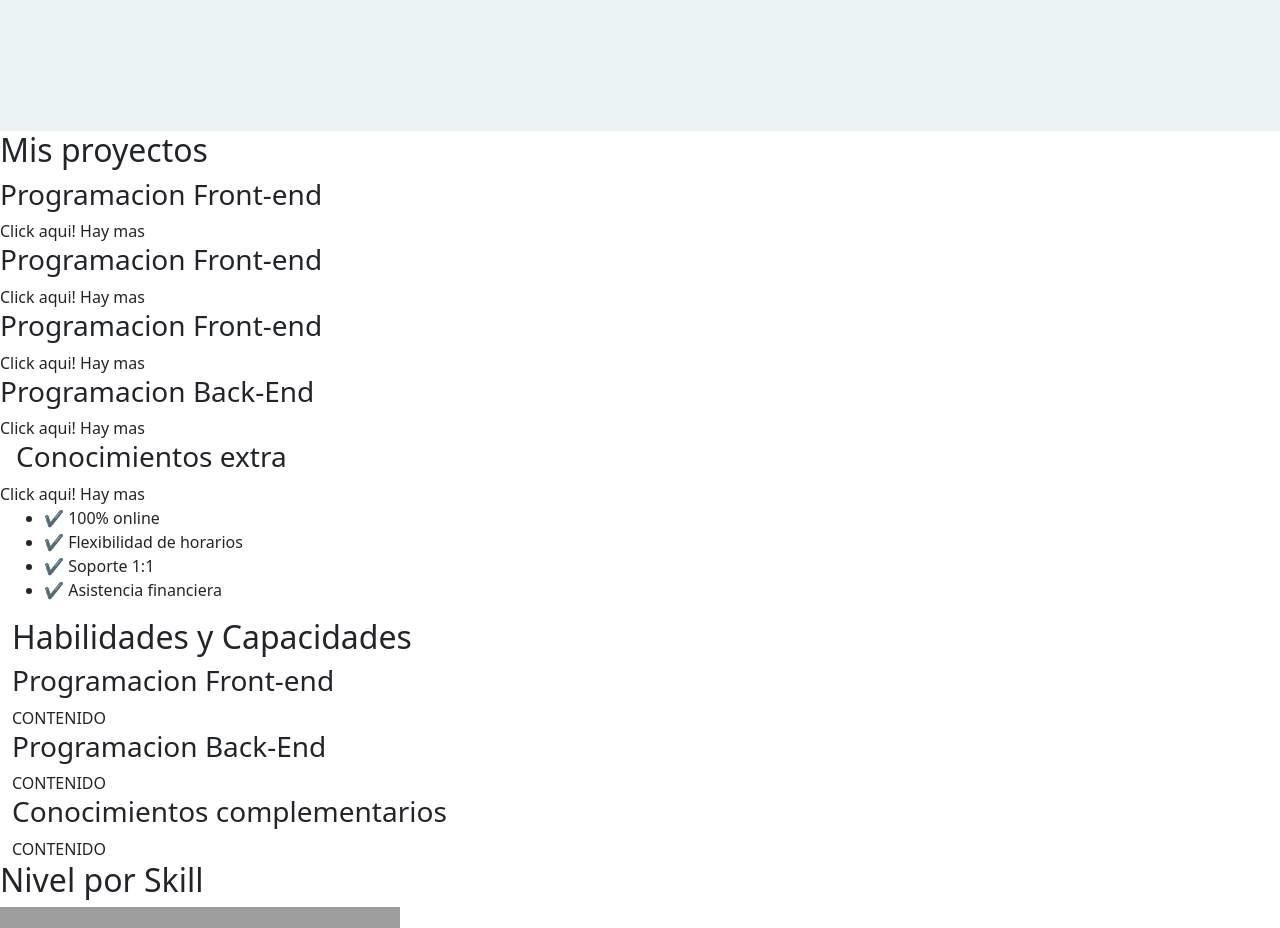
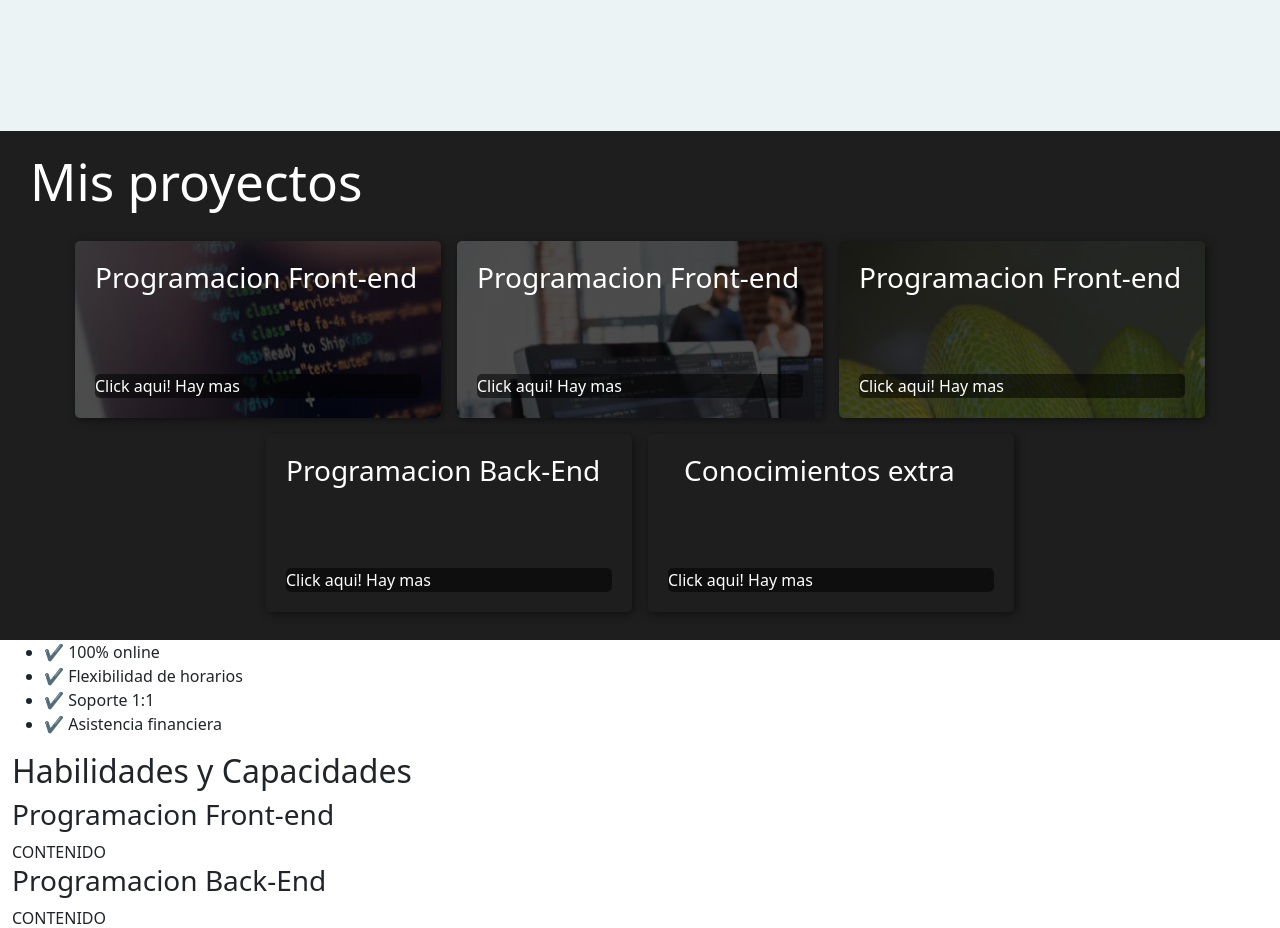
Before and after one commit to ErnestoRafaelAquino/Front-END, an Angular app: page / in a window 1280 px wide. Shown: the part 1360-2288 px from the top of the page. Built offline with nearby package versions, Linux system fonts and the light colour scheme; grey boxes are pictures that could not be loaded.

Commit message:
Update proyectos.component.css

```diff
--- a/src/app/componentes/proyectos/proyectos.component.css
+++ b/src/app/componentes/proyectos/proyectos.component.css
@@ -0,0 +1,86 @@
+#conocimientos2 {
+  background-color: rgb(30, 30, 30);
+  color: white;
+  text-align: center center;
+}
+
+#conocimientos2 .container2 {
+  margin-left: 30px;
+  margin-right: 30px;
+}
+
+#conocimientos2 .programas2 {
+  margin-top: 20px;
+  padding-bottom: 20px;
+  /*border: red solid 5px;*/
+  display: flex;
+  flex-flow: row wrap;
+  justify-content: space-between;
+  justify-content: center;
+}
+
+#conocimientos2 .programas2 .carta2 {
+  padding: 20px;
+  margin: 1vh;
+  /*border: rgb(0, 255, 55) solid 5px;*/
+  border-radius: 5px;
+  width: 30%;
+  box-shadow: rgba(0, 0, 0, 0.5) 2px 2px 10px 0px;
+}
+
+.carta2:first-child {
+  background-image: linear-gradient(
+      0deg,
+      rgba(0, 0, 0, 0.7),
+      rgba(0, 0, 0, 0.7)
+    ),
+    url("../../../assets/front-end.jpg");
+}
+
+.carta2:nth-child(2) {
+  background-image: linear-gradient(
+      0deg,
+      rgba(0, 0, 0, 0.7),
+      rgba(0, 0, 0, 0.7)
+    ),
+    url("../../../assets/full-stack.jpg");
+}
+
+.carta2:nth-child(3) {
+  background-image: linear-gradient(
+      0deg,
+      rgba(0, 0, 0, 0.7),
+      rgba(0, 0, 0, 0.7)
+    ),
+    url("../../../assets/python.jpg");
+  background-image: no-repeat;
+}
+.boton-html2 {
+  text-size-adjust: auto;
+  justify-content: center;
+  width: cover;
+  background-color: #0000008a;
+  background-image: rgba(30, 30, 30, 0.61);
+  border-radius: 5px;
+  margin-top: 10vh;
+}
+
+#conocimientos2 h2 {
+  margin: none;
+  padding-top: 20px;
+  text-size-adjust: 100%;
+  font-weight: 500;
+  font-size: 51.2px;
+  box-sizing: border-box;
+  display: block;
+  line-height: 61.44px;
+  /*border: red solid 4px;*/
+}
+@media (max-width: 800px) {
+  #conocimientos2 .programas2 .carta2 {
+    padding: 20px;
+    margin: 1vh;
+    /*border: rgb(0, 255, 55) solid 5px;*/
+    width: auto;
+  }
+}
```
